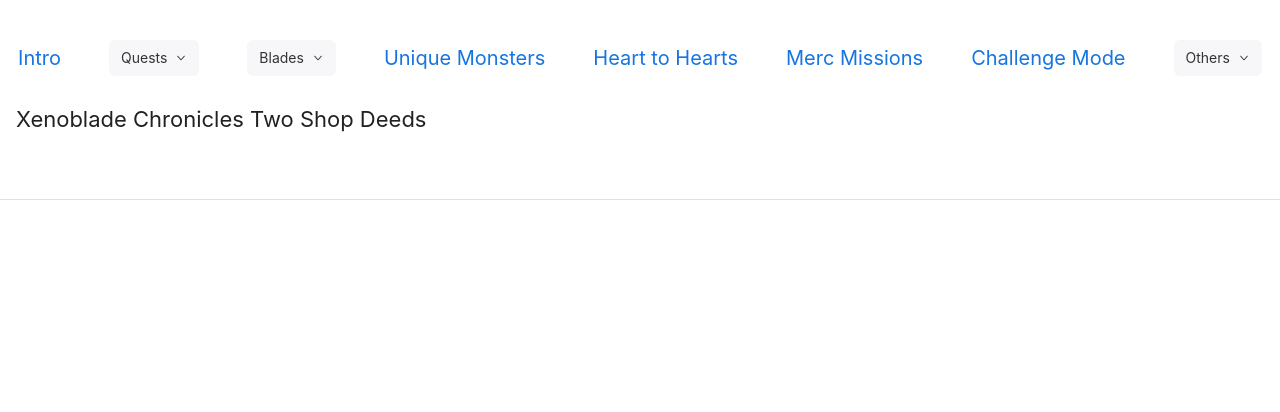
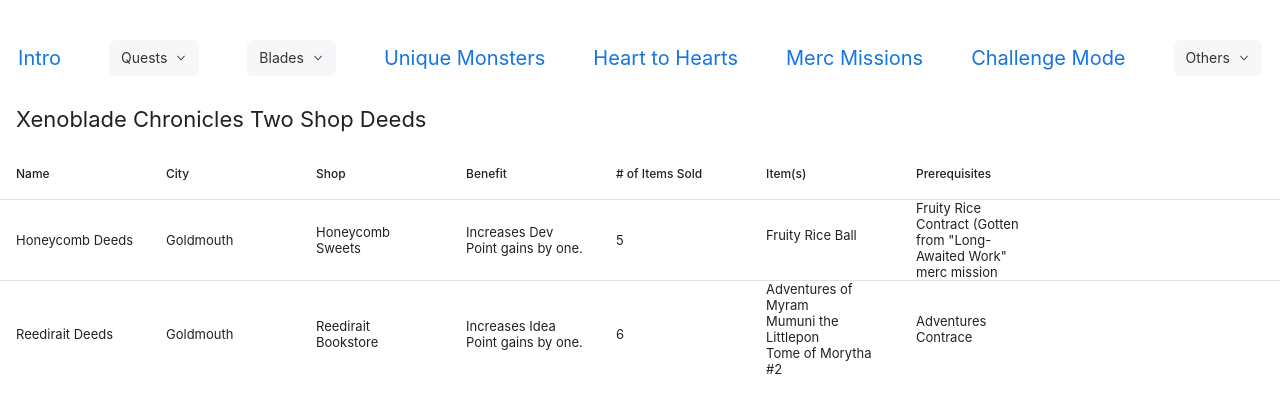
Before and after one commit to Sniffin3083/project-zohar, a React (Create React App) app: page /xeno2/deeds in a window 1280 px wide. Shown: the top 412 px of the page. Built offline with nearby package versions, Linux system fonts and the light colour scheme.

Commit message:
Started on shop deeds

```diff
--- a/src/data/XC2/DeedsData.js
+++ b/src/data/XC2/DeedsData.js
@@ -1,5 +1,44 @@
 export default [
     {
-
-    }
+        name: "Honeycomb Deeds",
+        city: "Goldmouth",
+        shop: "Honeycomb Sweets",
+        benefit: "Increases Dev Point gains by one.",
+        sold: 5,
+        items: <ul>
+                    <li>Fruity Rice Ball</li>
+                </ul>,
+        prerequisites: "Fruity Rice Contract (Gotten from \"Long-Awaited Work\" merc mission",
+        uid: "deed_honeycombDeeds"
+    },
+    {
+        name: "Reedirait Deeds",
+        city: "Goldmouth",
+        shop: "Reedirait Bookstore",
+        benefit: "Increases Idea Point gains by one.",
+        sold: 6,
+        items: <ul>
+                    <li>Adventures of Myram</li>
+                    <li>Mumuni the Littlepon</li>
+                    <li>Tome of Morytha #2</li>
+                </ul>,
+        prerequisites: <ul>
+                            <li>Adventures Contrace </li>
+                        </ul>,
+        uid: "deed_"
+    },
 ]
+/*
+    {
+        name: "",
+        city: "Goldmouth",
+        shop: "",
+        benefit: "",
+        sold: ,
+        items: <ul>
+                    <li></li>
+                </ul>,
+        prerequisites: "(Gotten from \"\" merc mission",
+        uid: "deed_"
+    },
+*/
--- a/src/routes/XC2/Deeds.jsx
+++ b/src/routes/XC2/Deeds.jsx
@@ -3,10 +3,61 @@ import DataTable from "react-data-table-component";
 
 import NavBar from './Navbar';
 import XCTwoDeedsData from "../../data/XC2/DeedsData"
+import { isNamespaceExport } from 'typescript';
 
 const {useEffect} = React;
 
 const columns = [
+    {
+        name: "Name",
+        selector: row => row.name,
+        sortable: true,
+        width: "150px",
+        wrap: true
+    },
+    {
+        name: "City",
+        selector: row => row.city,
+        sortable: true,
+        width: "150px",
+        wrap: true
+    },
+    {
+        name: "Shop",
+        selector: row => row.shop,
+        sortable: false,
+        width: "150px",
+        wrap: true
+    },
+    {
+        name: "Benefit",
+        selector: row => row.benefit,
+        sortable: false,
+        width: "150px",
+        wrap: true
+    },
+    {
+        name: "# of Items Sold",
+        selector: row => row.sold,
+        sortable: true,
+        width: "150px",
+        wrap: true
+    },
+    {
+        name: "Item(s)",
+        selector: row => row.items,
+        sortable: false,
+        width: "150px",
+        wrap: true
+    },
+    {
+        name: "Prerequisites",
+        selector: row => row.prerequisites,
+        sortable: false,
+        width: "150px",
+        wrap: true
+    }
+
 ];
 
 const conditionalRowStyles = [
```
